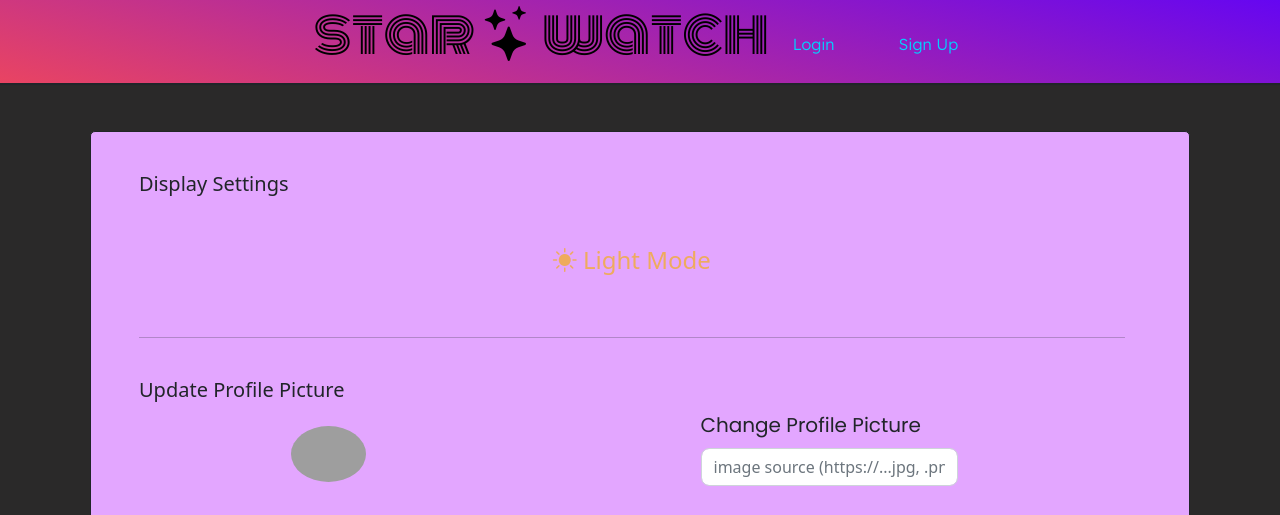
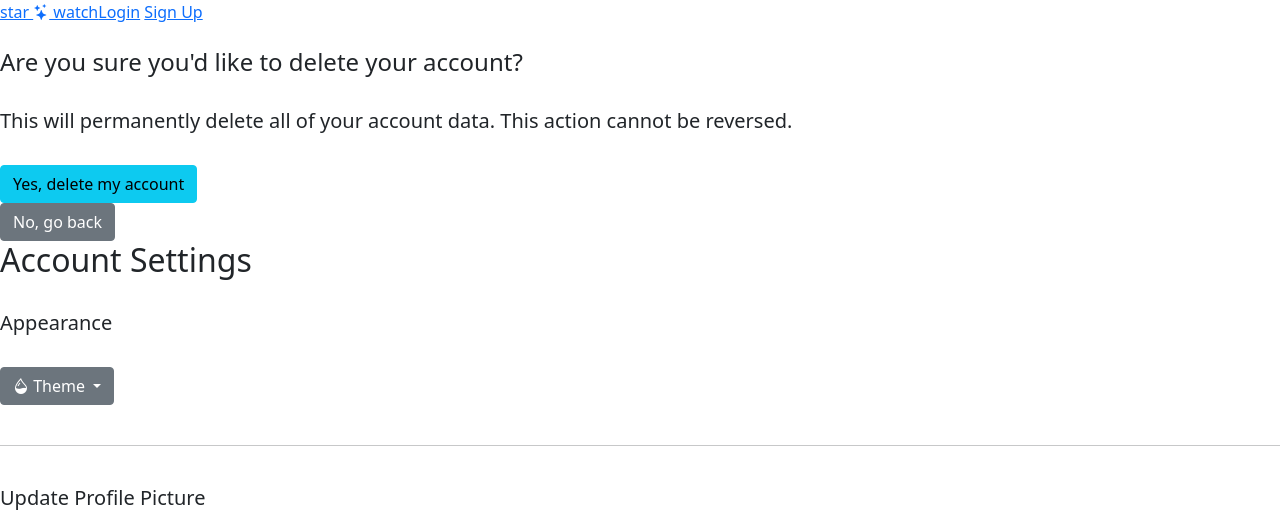
Before and after one commit to shann99/star_watch, a Python web app: template star_watch/templates/account.html in a window 1280 px wide. Shown: the top 515 px of the page. Run offline with Jinja, Linux system fonts and the light colour scheme; the template is opened without the code that fills it, so the values that code supplies are empty; grey boxes are pictures that could not be loaded.

Commit message:
mostly smaller fixes. added dropdown selection for themes. updated database to incldue date_edited column and updated routes, this way when a media is changed from planning -> completed or vice versa, the newly updated item will be placed first instead of placed wherevere depending on when the media was originally added.

```diff
--- a/star_watch/models.py
+++ b/star_watch/models.py
@@ -13,7 +13,7 @@
     name = db.Column(db.String(150),nullable=False)
     password = db.Column(db.String(150),nullable=False)
     profile_pic = db.Column(db.String(20), nullable=False, server_default='/default.png')
-    mode = db.Column(db.Boolean,nullable=False, default=0)
+    mode = db.Column(db.String(10), nullable=False, default="light")
     cards = db.relationship('Card', backref='user', cascade="all, delete", lazy=True)
 
 
@@ -33,7 +33,7 @@
     fav = db.Column(db.Boolean, nullable=False, default=False)
     user_id = db.Column(db.Integer, db.ForeignKey('user.id'), nullable=False)
     tags = db.relationship('Tags', backref='card', cascade="all, delete", lazy=True)
-
+    date_edited = db.Column(db.DateTime(timezone=True), nullable=False, server_default=func.now())
     def __repr__(self):
         return f"Card('{self.id}','{self.title}','{self.date_added}','{self.image}','{self.user_id}')"
 
--- a/star_watch/static/dark.css
+++ b/star_watch/static/dark.css
@@ -20,13 +20,7 @@
     text-align: center;
     color: #e5e5e5;
 }
-#light_mode {
-    transform: scale(1.5);
-    background-color: transparent;
-    border:none;
-    margin-top: 2.7em;
-    color:rgb(238, 171, 94) ;
-}
+
 .pagenum_button {
     color: white;
     background-color: #c67f8d;
@@ -74,3 +68,9 @@
 .carousel-next {
     color:white;
 }
+#account-title {
+    font-family: 'Lexend Deca';
+    padding: 2em;
+    text-align: center;
+    color: white;
+}
--- a/star_watch/static/media.css
+++ b/star_watch/static/media.css
@@ -1,4 +1,4 @@
-@media screen and (min-width:320px) and (max-width:374px) {
+@media screen and (max-width:374px) {
     .nav {
         justify-content: space-between;
     }
@@ -57,7 +57,7 @@
     }
 
 }
-@media screen and (min-width:375px) and (max-width:424px) {
+@media screen and (min-width:375px) and (max-width:425px) {
     .account-access {
         margin-top: -4em;
         margin-left: 200%;
@@ -124,7 +124,7 @@
     }
 
 }
-@media screen and (min-width:425px) and (width:766px) {
+@media screen and (min-width:425px) and (max-width:767px) {
     .account-access {
         margin-top: -4em;
         margin-left: 230%;
@@ -190,7 +190,7 @@
         display: none;
     }
 }
-@media screen and (min-width:768px) and (width:1023px) {
+@media screen and (min-width:768px) and (max-width:1023px) {
     .card-container {
         grid-template-columns: auto;
     }
@@ -239,7 +239,7 @@
         margin-left: 375%;
     }
 }
-@media screen and (min-width: 1024px) and (max-width:1339px) {
+@media screen and (min-width: 1024px) and (max-width:1439px) {
     .card-container {
         grid-template-columns: auto auto;
     }
@@ -250,10 +250,20 @@
         width: 425px;
         height: 300px;
     }
+    .site-header {
+        margin-left: -1em;
+        margin-top: 0.3em;
+    }
     .nav {
-        justify-content: center;
-        align-content: center;
-        align-items: center;
+        flex-wrap: nowrap;
+        justify-content: space-between;
+    }
+    .nav-menu {
+        margin-left: -1em;
+        margin-top: 0.5em;
+    }
+    .search {
+        margin-top: 2.4em;
     }
     #search_box {
         border-radius: 6px;
@@ -264,10 +274,13 @@
     }
      .right-nav {
         gap: 0.5em;
+        flex-wrap: nowrap;
+        margin-left: -2.5em;
     }
     .nav-item {
-        gap: 1.4em;
+        gap: 2.4em;
     }
+
 }
 
 @media screen and (min-width: 1440px) and (max-width:1919px) {
@@ -287,6 +300,9 @@
     .card-img-container {
         width: 500px;
         height: 300px;
+    }
+    .nav-item {
+        gap: 10em;
     }
 }
 
--- a/star_watch/static/script.js
+++ b/star_watch/static/script.js
@@ -16,12 +16,34 @@
 
 const acc = document.querySelector('.profile-button');
 const acc_nav = document.querySelector('.login-nav');
+const arrow_up = document.getElementById('arrow_up');
+const arrow_down = document.getElementById('arrow_down');
+
 if (acc) {
     acc.addEventListener('click', () => {
         acc_nav.classList.toggle('active');
+        if(arrow_up.style.display!='block') {
+            arrow_up.style.display='block';
+            arrow_down.style.display='none';
+        }
+        else {
+            arrow_up.style.display='none';
+            arrow_down.style.display='block';
+        }
     });
 }
-
+const themes = document.getElementById("theme_dropdown");
+const mode = document.getElementById('mode');
+if (themes) {
+    themes.addEventListener('click', () => {
+        if(mode.style.display != "flex") {
+            mode.style.display="flex";
+        }
+        else {
+            mode.style.display='none';
+        }
+    });
+}
 const addItem = document.querySelector(".add-item");
 const body = document.getElementsByTagName('body')[0];
 if(addItem) {
@@ -86,7 +108,7 @@
 if(cancel_delete) {
     cancel_delete.addEventListener("click", () => {
     check.style.display='none';
-    editMedia.style.display='table';
+    editMedia.style.display='flex';
     });
 }
 
@@ -95,6 +117,7 @@
 if(delete_account) {
     delete_account.addEventListener("click", () => {
         check_delete.style.display='table';
+        document.getElementById('account-title').style.display='none';
         accountForm.style.display='none';
         check_delete.scrollIntoView({behavior: "smooth"});
     });
@@ -103,7 +126,8 @@
 if(cancel_acc_delete) {
     cancel_acc_delete.addEventListener("click", () => {
         check_delete.style.display='none';
-        accountForm.style.display='table';
+        document.getElementById('account-title').style.display='block';
+        accountForm.style.display='flex';
     });
 }
 const addTag = document.getElementsByClassName("addTagForm");
@@ -214,7 +238,9 @@
         search_btn.classList.remove('active');
     }
 }
+
 var user_id = '{{user.id}}';
+
 function switch_modes_light(user_id) {
     $(document).ready(function() {
         $.ajax({
@@ -223,9 +249,11 @@
             data: {"user_id": user_id},
             success: function() {
                 location.reload();
+
             }
         });
     });
+
 
 }
 function switch_modes_dark(user_id) {
@@ -240,3 +268,16 @@
         });
     });
 }
+function system_mode(user_id) {
+    $(document).ready(function() {
+        $.ajax({
+            type: "POST",
+            url: "/system-mode",
+            data: {"user_id": user_id},
+            success: function() {
+                location.reload();
+            }
+        });
+    });
+
+}
--- a/star_watch/static/style.css
+++ b/star_watch/static/style.css
@@ -14,11 +14,12 @@
     box-shadow: 0px 1px 1px 1px;
     padding-top: 2em;
     padding-bottom: .5em;
-    margin-top: -2.5em;
+    margin-top: -3em;
 }
 .nav-menu {
     display: flex;
     flex-wrap: wrap;
+    margin-top: 0.4em;
 }
 .nav-ul {
     list-style: none;
@@ -583,7 +580,7 @@
     border-radius: 5px;
     max-width: 1100px;
 }
-#account-input {
+.account-input {
     margin-bottom: 2em;
     width: 100%;
     display: block;
@@ -753,21 +738,23 @@
 #confirm_acc_delete {
    margin-right: 10em;
    border:none;
-   background: #50BFF3 ;
+   background: #e54330b5;
+   color: white;
 }
 #cancel_delete {
     border:none;
     margin-top: -4em;
     margin-left: 14em;
     height: 10%;
+    background: #dedede;
+    color: black;
 }
 #confirm_acc_delete:hover {
-    transform: scale(1.1);
-    background: #80CDF1;
+    background: red;
+    color: white;
 
 }
 #cancel_delete:hover {
-    transform: scale(1.1);
     background: #95A5A6;
 
 }
@@ -1192,5 +1179,76 @@
 }
 #mode {
     display:flex;
-    justify-content: center;
 }
+#mode a {
+    color: black;
+}
+#palette_icon {
+    color: black;
+    transform: scale(.5);
+}
+#appearance_dropdown li:hover {
+    color: black;
+
+}
+#appearance_dropdown li a {
+    font-size: 17px;
+}
+
+#arrow_up {
+    display:none;
+}
+#appearance_dropdown {
+    background: #f5d5e0;
+    border-radius: 9px;
+}
+#light_mode {
+    display: flex;
+    background-color: transparent;
+    border:none;
+    color:black;
+    gap: 1em;
+    width: 100%;
+    text-align: left;
+    margin-left: 1em;
+    margin-top: .3em;
+}
+
+#dark_mode {
+    display: flex;
+    background-color: transparent;
+    border:none;
+    width: 100%;
+    gap: 1em;
+    margin-left: 1em;
+    margin-top: .3em;
+    color: black;
+}
+#system_mode {
+    display: flex;
+    background-color: transparent;
+    border:none;
+    width: 100%;
+    margin-top: .3em;
+    gap: 1em;
+    margin-left: 1em;
+    color: black;
+}
+#appearance_dropdown li:hover {
+    background: linear-gradient(15deg, #ea8295 0%, #b092e7 100%);
+    border-radius: 3px;
+}
+
+#dropdown_theme {
+    background: linear-gradient(15deg, #ea8295 0%, #b092e7 100%);
+}
+#dropdown_theme:focus, #dropdown_theme:active {
+    outline: none !important;
+    box-shadow: none;
+ }
+ #system_icon {
+    font-size: 16px;
+ }
+ #theme_title {
+    color: white !important;
+ }
--- a/star_watch/templates/account.html
+++ b/star_watch/templates/account.html
@@ -11,60 +11,62 @@
     <form action="{{url_for('delete_account')}}" method="POST"><button type="submit" id="confirm_acc_delete" class="btn btn-info">Yes, delete my account</button></form>
     <button id="cancel_delete" class="btn btn-secondary" type="button">No, go back</button>
 </div>
-
-<br>
+<div id = "account-title">
+    <h2> Account Settings </h2>
+</div>
 
 <div id="accountForm">
+
+    <!-- <h3> Account </h3> -->
     <br>
-    <h5> Display Settings </h5>
-        <div id="mode">
-        {%if user.mode == True%}
-            <button id="dark_mode" onclick="switch_modes_dark('{{user.id}}')">
-                <i class="bi bi-moon-stars-fill"></i> Dark Mode
-            </button>
-        {%else%}
-            <button id="light_mode" onclick="switch_modes_light('{{user.id}}')">
-                <i class="bi bi-sun-fill"></i> Light Mode
-            </button>
-        {%endif%}
-        </div>
-    <br> <br>
+    <h5> Appearance </h5>
+    <br>
+    <div id="mode">
+    <div class="dropdown">
+        <button class="btn btn-secondary dropdown-toggle" type="button" data-bs-toggle="dropdown" aria-expanded="false" id="dropdown_theme">
+          <i class="bi bi-droplet-half"></i> <a id="theme_title">Theme</a>
+        </button>
+        <ul class="dropdown-menu" id="appearance_dropdown">
+            <li> <button id="light_mode" onclick="switch_modes_light('{{user.id}}')"><i class="bi bi-sun-fill"></i><a>Light</a> </button> </li>
+            <li><button id="dark_mode" onclick="switch_modes_dark('{{user.id}}')"><i class="bi bi-moon-fill"></i><a> Dark</a></button> </li>
+            <li><button id="system_mode" onclick="system_mode('{{user.id}}')"><i class="bi bi-paint-bucket" id="system_icon"></i><a> System </a></button> </li>
+        </ul>
+      </div>
+    </div>
+    <br>
     <hr>
     <form method="POST"  action="">
         <br>
-    <!-- <div class = "page-title">
-            <h2> Account Details </h2>
-        </div>  -->
         <h5> Update Profile Picture </h5>
         <div class="change_profile">
             <img class = "change_profile_pic" src={{user.profile_pic}} alt="profile pic">
             <br><br><br>
             <div class="mb-3">
                 <label for="update_profile_pic" id="signup-text" class="form-label"> Change Profile Picture</label>
-                <input type="text" class="form-control" autocomplete="off" id="account-input"  placeholder="image source (https://...jpg, .png, etc.)" name = "update_profile_pic">
+                <input type="text" class="form-control" autocomplete="off" class="account-input"  placeholder="image source (https://...jpg, .png, etc.)" name = "update_profile_pic">
             </div>
         </div>
         <hr>
         <h5> Name </h5> <br>
         <div class="mb-3">
             <label for="update_name" id="signup-text" class="form-label">Change Name</label>
-            <input type="text" class="form-control" autocomplete="off" id="account-input" placeholder="{{user.name}}" name = "update_name">
+            <input type="text" class="form-control" autocomplete="off" class="account-input" placeholder="{{user.name}}" name = "update_name">
         </div>
         <hr>
         <h5> Email </h5> <br>
         <div class="mb-3">
             <label for="update_email" id="signup-text" class="form-label">Update Email</label>
-            <input type="email" class="form-control" autocomplete="off" id="account-input"  name = "update_email">
+            <input type="email" class="form-control" autocomplete="off" class="account-input"  name = "update_email">
         </div>
         <hr>
         <h5> Change Password </h5> <br>
         <div class="mb-3">
             <label for="update_password" id="signup-text" class="form-label">New Password</label>
-            <input type="password" class="form-control" autocomplete="off" id="account-input"  placeholder="new password" minlength="8" maxlength="20" name = "update_password">
+            <input type="password" class="form-control" autocomplete="off" class="account-input"  placeholder="new password" minlength="8" maxlength="20" name = "update_password">
         </div>
         <div class="mb-3">
             <label for="update_password_confirm" id="signup-text" class="form-label">Confirm New Password</label>
-            <input type="password" class="form-control" autocomplete="off" id="account-input" placeholder="confirm new password" minlength="8" maxlength="20" name = "update_password_confirm">
+            <input type="password" class="form-control" autocomplete="off" class="account-input" placeholder="confirm new password" minlength="8" maxlength="20" name = "update_password_confirm">
         </div>
         <button type="submit" id="del_acc_button" class="btn btn-primary">Update</button>
         <br> <br> <br>
--- a/star_watch/templates/base.html
+++ b/star_watch/templates/base.html
@@ -5,6 +5,7 @@
 <link rel="stylesheet" href="https://cdn.jsdelivr.net/npm/bootstrap-icons@1.10.3/font/bootstrap-icons.css">
 <link rel="preconnect" href="https://fonts.googleapis.com"><link rel="preconnect" href="https://fonts.gstatic.com" crossorigin><link href="https://fonts.googleapis.com/css2?family=Lexend+Deca:wght@200;300&display=swap" rel="stylesheet">        <script src="https://cdn.jsdelivr.net/npm/bootstrap@5.0.2/dist/js/bootstrap.bundle.min.js" integrity="sha384-MrcW6ZMFYlzcLA8Nl+NtUVF0sA7MsXsP1UyJoMp4YLEuNSfAP+JcXn/tWtIaxVXM" crossorigin="anonymous"></script>
 <link rel="stylesheet" href="https://fonts.googleapis.com/css2?family=Material+Symbols+Outlined:opsz,wght,FILL,GRAD@20..48,100..700,0..1,-50..200">
+<link href="https://fonts.googleapis.com/icon?family=Material+Icons" rel="stylesheet">
 <link rel="preconnect" href="https://fonts.googleapis.com">
 <link rel="preconnect" href="https://fonts.gstatic.com" crossorigin>
 <link href="https://fonts.googleapis.com/css2?family=Lato:wght@300;400&display=swap" rel="stylesheet">
@@ -12,11 +13,13 @@
 <link rel="preconnect" href="https://fonts.googleapis.com"><link rel="preconnect" href="https://fonts.gstatic.com" crossorigin><link href="https://fonts.googleapis.com/css2?family=Monoton&display=swap" rel="stylesheet">
 <link rel="preconnect" href="https://fonts.googleapis.com"><link rel="preconnect" href="https://fonts.gstatic.com" crossorigin><link href="https://fonts.googleapis.com/css2?family=Poppins&display=swap" rel="stylesheet">
 <!-- selecting which stylesheet to show (whether in dark mode or light mode) -->
-{%if user.mode == True%}
+{%if user.mode == 'light'%}
 <link rel="stylesheet" href="{{ url_for('static', filename='style.css') }}">
 <link rel="stylesheet" href="{{ url_for('static', filename='light.css') }}">
 <link rel="stylesheet" href="{{ url_for('static', filename='media.css') }}">
-{%else%}
+{%endif%}
+
+{%if user.mode == 'dark'%}
 <link rel="stylesheet" href="{{ url_for('static', filename='style.css') }}">
 <link rel="stylesheet" href="{{ url_for('static', filename='dark.css') }}">
 <link rel="stylesheet" href="{{ url_for('static', filename='media.css') }}">
@@ -26,7 +29,7 @@
     {% if user.is_authenticated %}
     <div class = "nav">
         <div class = "site-header">
-            <a class = "site-name" href="/">star <i class="bi bi-stars"></i> watch</a>
+            <a class = "navbar-brand site-name" href="/">star <i class="bi bi-stars"></i> watch</a>
         </div>
         <div class = "nav-menu">
             <ul class = "nav-ul">
@@ -37,11 +40,11 @@
             </ul>
         </div>
         <div class="navigation">
-                <div class ="hamburger">
-                    <span class="bar"></span>
-                    <span class="bar"></span>
-                    <span class="bar"></span>
-                </div>
+            <div class ="hamburger">
+                <span class="bar"></span>
+                <span class="bar"></span>
+                <span class="bar"></span>
+            </div>
         </div>
         <div class="right-nav">
             <div class = "search">
@@ -54,15 +57,18 @@
                     </svg>
                 </button>
             </div>
-
             <div class="account-access">
                 <button type="button" class="profile-button">
                     <img class = "profile-pic" src={{user.profile_pic}} alt="profile pic">
-                    <span class="material-symbols-outlined">arrow_drop_down</span>
+                    <div class="arrows">
+                        <span class="material-symbols-outlined" id="arrow_down"> arrow_drop_down</span>
+                        <span class="material-symbols-outlined" id="arrow_up">arrow_drop_up</span>
+                    </div>
                 </button>
                 <div class="login-nav">
                     <a class="user-welcome">Hi 👋 , {{user.name}} </a>
-                    <a class="account-item" id="acc-item-logout" href="/account"> <i class="bi bi-person"></i> Account </a>
+                    <a class="account-item" id="acc-item-logout" href="/notifications"> <i class="bi bi-bell"></i> Updates </a>
+                    <a class="account-item" id="acc-item-logout" href="/account"> <i class="bi bi-person-gear"></i> Settings </a>
                     <a class="account-item" id="acc-item-logout" href="/statistics"> <i class="bi bi-bar-chart-line-fill"></i> Stats </a>
                     <a class="account-item" id="acc-item-logout" href="/logout"> <i class="bi bi-box-arrow-right"></i> Logout</a>
                 </div>
@@ -70,7 +76,8 @@
         </div>
 
     </div>
-</nav> <div class="hamburger_navigation">
+</nav>
+<div class="hamburger_navigation">
             <ul>
                 <li>
                 <form action='/search' method="GET">
@@ -129,11 +136,11 @@
         </div>
         <div class="form-group">
             <label for="add_title" id="add-form-text" class="form-label"> Title</label>
-            <input type="text" class="form-control" autocomplete="off" id="add-input" placeholder="ex. Naruto" name = "add_title" required>
+            <input type="text" class="form-control" autocomplete="off" class="add-input" placeholder="ex. Naruto" name = "add_title" required>
         </div>
         <div class="form-group">
             <label for="add_image_form" id="add-form-text" class="form-label"> Add image</label>
-            <input type="text" class="form-control" autocomplete="off" id="add-input" placeholder="add image source (https://...jpg, .png, jpeg)" name = "add_image_form">
+            <input type="text" class="form-control" autocomplete="off" class="add-input" placeholder="add image source (https://...jpg, .png, jpeg)" name = "add_image_form">
         </div>
         <br>
         <div class="form-row">
@@ -166,11 +173,11 @@
         <div class="form-row">
             <div class="form-group col-md-6">
                 <label for="current_ep" id="add-form-text" class="form-label">What episode are you currently on?</label>
-                <input type="number" step="1" min="0" class="form-control" autocomplete="off" id="add-input" name = "current_ep">
+                <input type="number" step="1" min="0" class="form-control" autocomplete="off" class="add-input" name = "current_ep">
             </div>
             <div class="form-group col-md-6">
                 <label for="total_eps" id="add-form-text" class="form-label">How many episodes are there in total?</label>
-                <input type="text" class="form-control" autocomplete="off" id="add-input" name = "total_eps" aria-describedby="mediaHelp">
+                <input type="text" class="form-control" autocomplete="off" class="add-input" name = "total_eps" aria-describedby="mediaHelp">
                 <small id="mediaHelp" class="form-text text-muted">Feel free to write a "?", leave this blank or write unknown if you don't know the total episode count</small>
             </div>
         </div>
--- a/star_watch/templates/edit.html
+++ b/star_watch/templates/edit.html
@@ -5,8 +5,8 @@
 <div class="check_delete">
     <h4 class = "delete_text"> Are you sure you'd like to delete "{{card.title}}"?</h4>
     <br>
-    <form action="{{url_for('delete', card_id=card.id)}}" method="POST"><button type="submit" id="confirm_check" class="btn btn-info">Yes, delete it</button></form>
-    <button id="cancel_check" class="btn btn-secondary" type="button">No, cancel</button>
+    <form action="{{url_for('delete', card_id=card.id)}}" method="POST"><button type="submit" id="confirm_check" class="btn btn-info">Delete</button></form>
+    <button id="cancel_check" class="btn btn-secondary" type="button">Cancel</button>
 </div>
    <div id = "editMedia">
     <form action="/edit/card/{{card.id}}" method="POST">
--- a/star_watch/templates/search.html
+++ b/star_watch/templates/search.html
@@ -45,7 +45,8 @@
               </svg>
           </button>
           </div> </form>
-      <div class="heart_buttons" >
+          <div class="hearts">
+            <div class="heart_buttons">
               <p id="name">{{card.title}}</p>
               {%if card.fav == False%}
                   <button type="submit" onclick="hearted('{{card.id}}', '{{counter.count}}')" class="heart">
@@ -60,6 +61,7 @@
                     </svg>
                   </button>
                   {%endif%}
+            </div>
           </div>
       <div class="bottom_row">
         <p id="status" class="status_paused">#{{card.status}}</p>
```
Also changed, not shown: other parts of star_watch/static/style.css (+17 -33 lines), migrations/versions/63ee43ef8ecd_added_date_edited_column.py (added, +32 -0 lines), migrations/versions/6d1e819041b3_updating_mode_column.py (added, +38 -0 lines), star_watch/routes.py (+20 -8 lines), star_watch/static/light.css (+7 -7 lines). Lines whose indentation alone changed are shown as unchanged.
